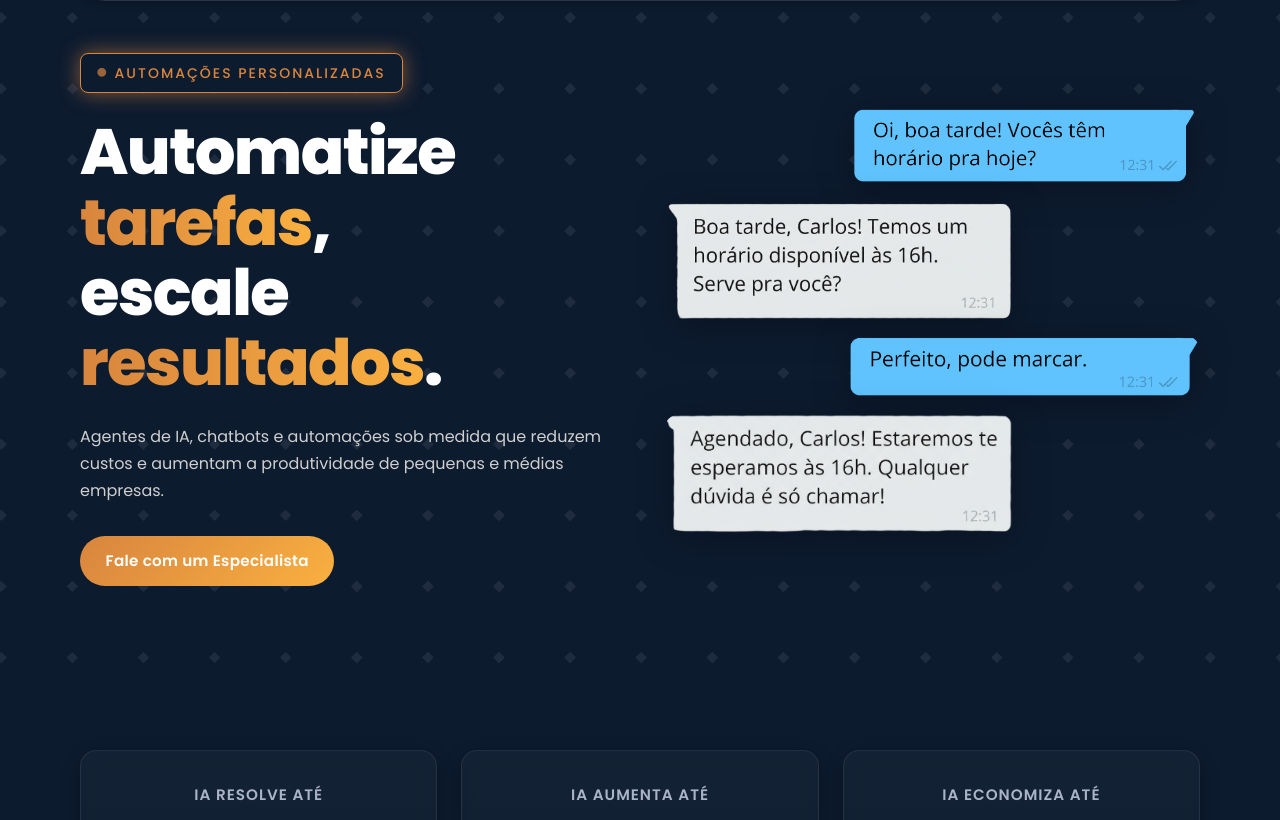
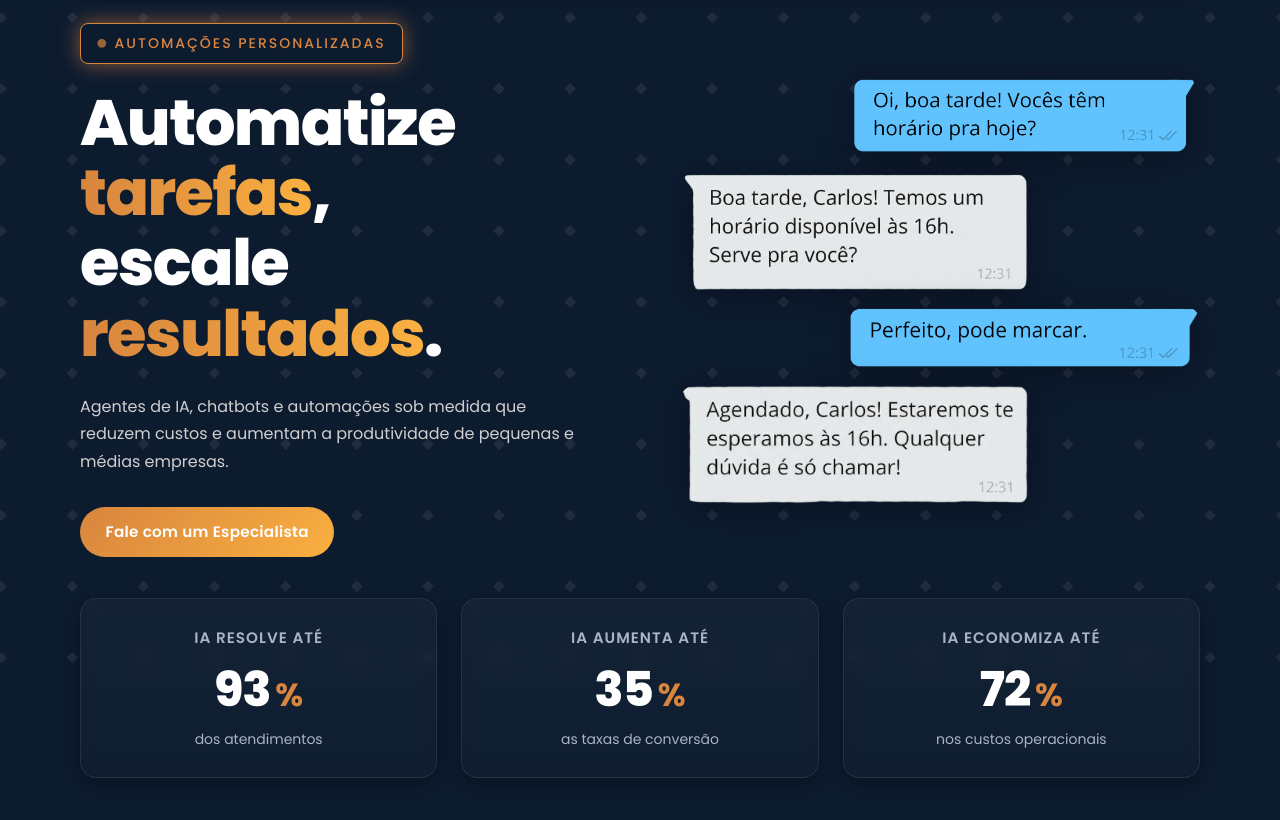
Before and after one commit to gustavojgalvao/Hestus, a plain HTML site: page index.html in a window 1280 px wide. Shown: the part 98-918 px from the top of the page. Drawn offline with nearby package versions, Linux system fonts and the light colour scheme.

Commit message:
Update 1/5

```diff
--- a/assets/style.css
+++ b/assets/style.css
@@ -63,7 +63,7 @@
   --font-size-4xl: 4rem;
 
   /* Layout */
-  --header-height: 5.2rem;
+  --header-height: 5rem;
   --max-width: 1120px;
   --max-width-nav: 1300px;
 
@@ -314,15 +314,15 @@ button {
   display: flex;
   align-items: center;
   justify-content: center;
-  min-height: 100vh;
-  padding-top: calc(var(--header-height) + var(--spacing-lg));
+  min-height: 87vh;
+  padding-bottom: 0 !important;
 }
 
 .home__container {
   display: flex;
   justify-content: space-between;
   align-items: center;
-  gap: var(--spacing-xl);
+  gap: var(--spacing-xxl);
   max-width: var(--max-width);
   margin: 0 auto;
 }
@@ -409,8 +409,8 @@ button {
 }
 
 /*==================== HIGHLIGHTS / STATS ====================*/
-#highlights {
-  padding: var(--spacing-xl) 0;
+section.highlights {
+  padding-top: 0;
 }
 
 .highlights__container {
@@ -434,6 +434,7 @@ button {
   text-align: center;
   transition: all var(--transition-base);
   backdrop-filter: blur(8px);
+  max-height: 180px;
 }
 
 .stat-card:hover {
@@ -459,7 +460,8 @@ button {
 }
 
 .stat-card__num {
-  font-size: var(--font-size-3xl);
+
+  font-size: var(--font-size-4xl);
   font-weight: 800;
   color: var(--text-white);
   line-height: 1;
@@ -467,7 +469,7 @@ button {
 }
 
 .stat-card__pct {
-  font-size: var(--font-size-lg);
+  font-size: var(--font-size-2xl);
   color: var(--accent-orange);
   font-weight: 700;
 }
@@ -475,7 +477,6 @@ button {
 .stat-card__subtitle {
   color: var(--text-muted);
   font-size: var(--font-size-xs);
-  margin-top: var(--spacing-xs);
 }
 
 /*==================== ABOUT ====================*/
```
